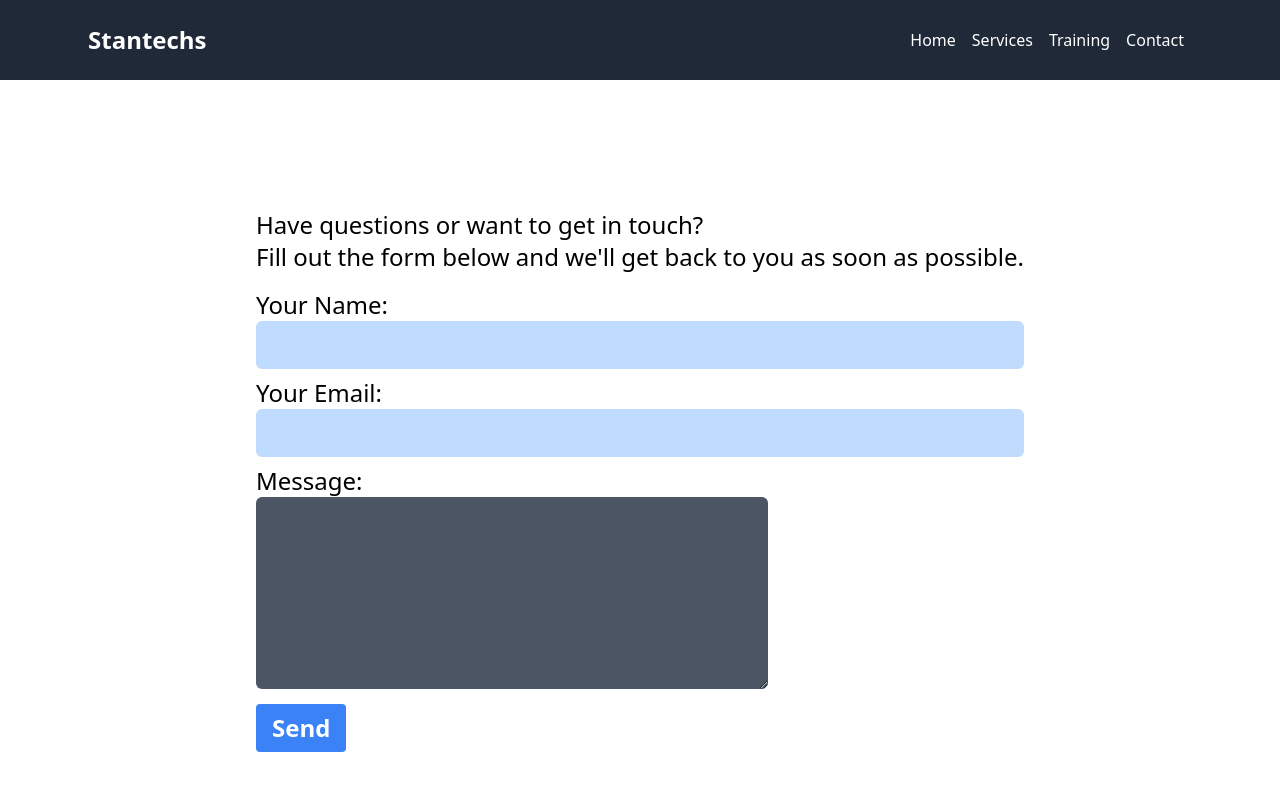
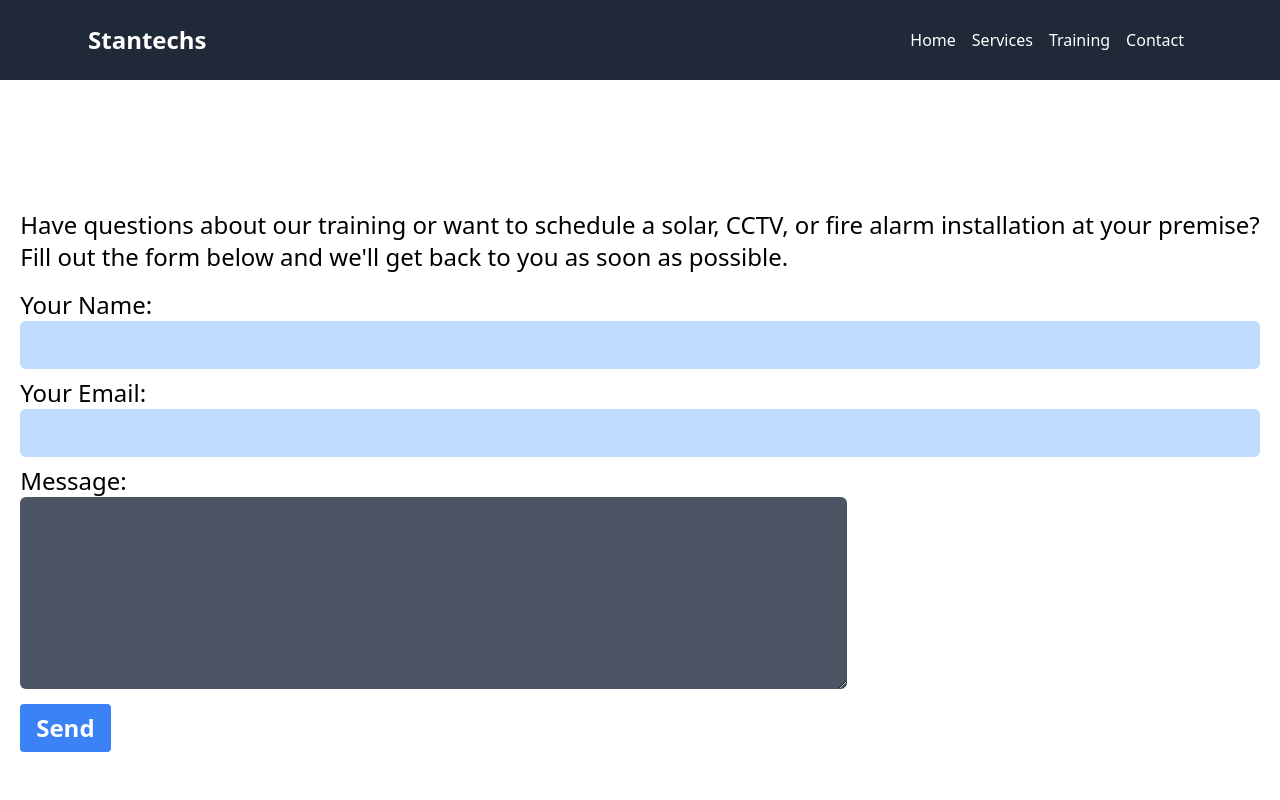
Before and after one commit to Gentlestan/starntechtraining, a Next.js app: page /contact in a window 1280 px wide. Shown: the top 800 px of the page. Built offline with nearby package versions, Linux system fonts and the light colour scheme.

Commit message:
messages

```diff
--- a/src/app/contact/page.tsx
+++ b/src/app/contact/page.tsx
@@ -6,7 +6,7 @@
         <input type="hidden" name="form-name" value="contact"  />
           <div>
             <div>
-              <p className="text-2xl">Have questions or want to get in touch?</p>
+              <p className="text-2xl">Have questions about our training or want to schedule a solar, CCTV, or fire alarm installation at your premise?</p>
               <p className="mb-4 text-2xl">Fill out the form below and we'll get back to you as soon as possible.</p>
             </div>
           </div>
```
